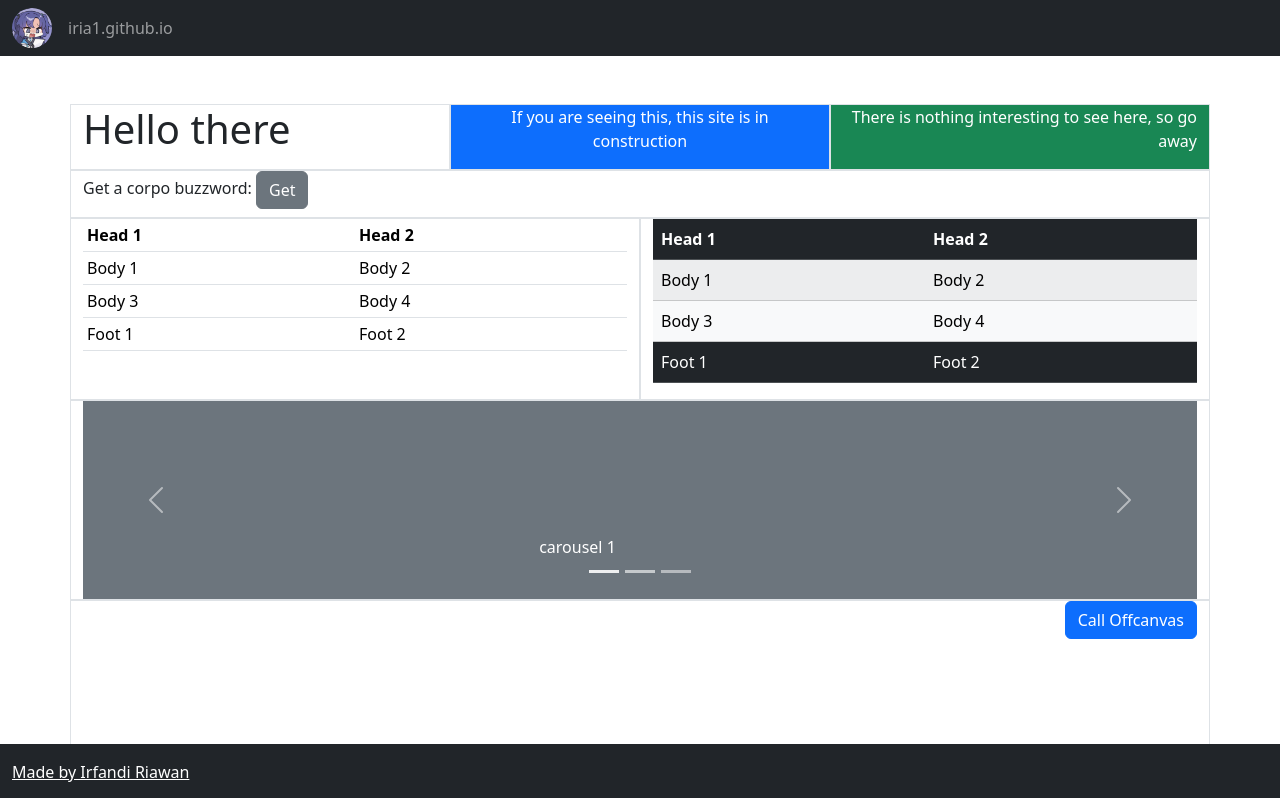
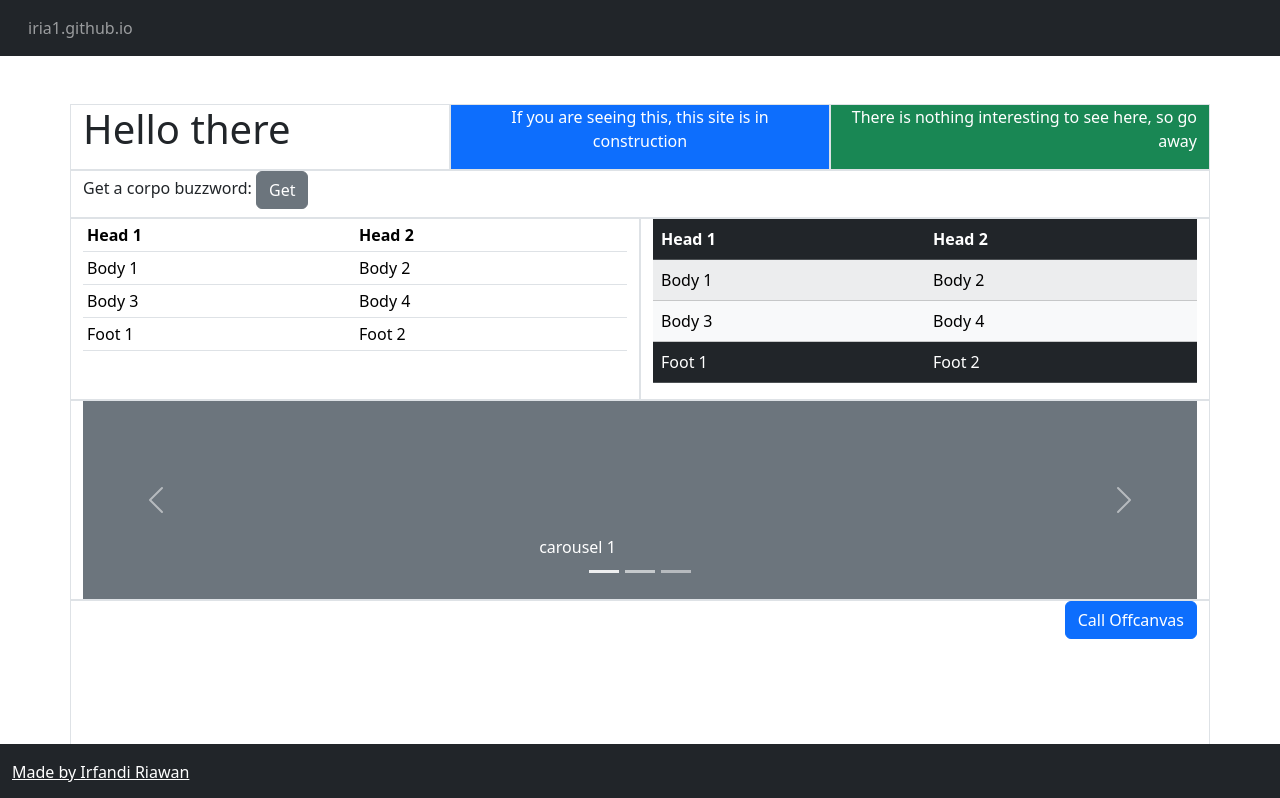
Before and after one commit to iria1/iria1.github.io, a plain HTML site: page index.html in a window 1280 px wide. Shown: the top 798 px of the page. Drawn offline with nearby package versions, Linux system fonts and the light colour scheme.

Commit message:
Remove icon

```diff
--- a/index.html
+++ b/index.html
@@ -7,7 +7,7 @@
     <meta charset="utf-8">
     <meta name="viewport" content="width=device-width, initial-scale=1">
 
-    <link rel="icon" href="./yuuka.jpg">
+    <!-- <link rel="icon" href="./yuuka.jpg"> -->
     <link href="https://cdn.jsdelivr.net/npm/bootstrap@5.3.3/dist/css/bootstrap.min.css" rel="stylesheet"
         integrity="sha384-QWTKZyjpPEjISv5WaRU9OFeRpok6YctnYmDr5pNlyT2bRjXh0JMhjY6hW+ALEwIH" crossorigin="anonymous">
 </head>
@@ -18,7 +18,7 @@
             <ul class="navbar-nav">
                 <li class="nav-item">
                     <a class="navbar-brand" href="#">
-                        <img src="./yuuka.jpg" alt="Avatar Logo" style="width:40px;" class="rounded-pill">
+                        <!-- <img src="./yuuka.jpg" alt="Avatar Logo" style="width:40px;" class="rounded-pill"> -->
                     </a>
                 </li>
                 <li class="nav-item">
```
